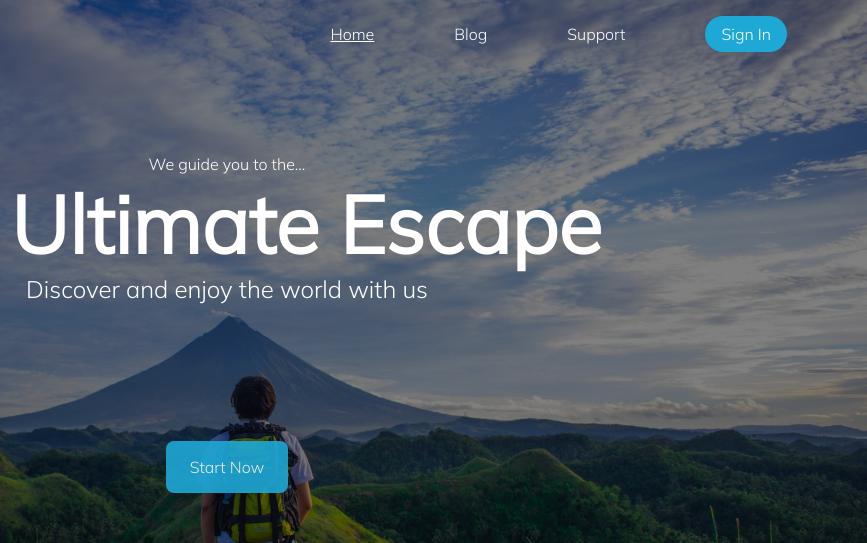
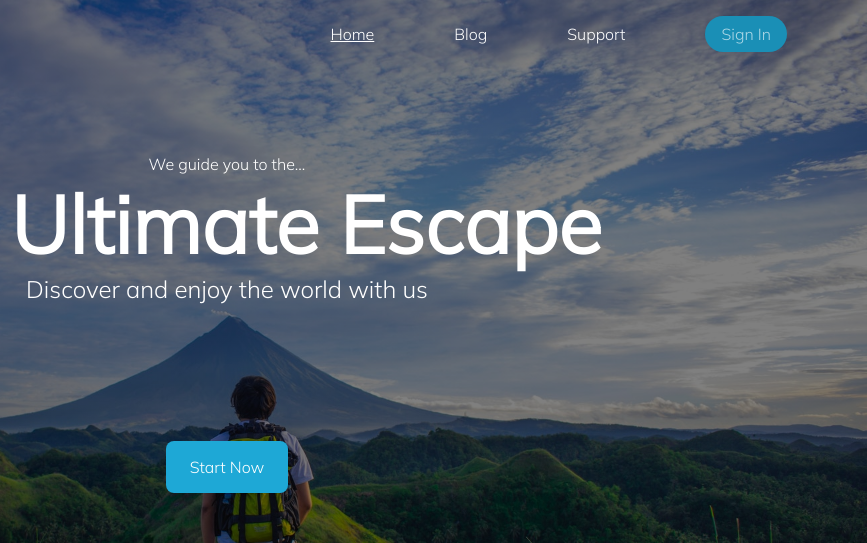
Before and after one commit to BryanEgbert/Simple-Website, a plain HTML site: page index.html in a window 1280 px wide. In both pictures the pointer is over the link "Sign In". Shown: the top 543 px of the page, 413-1280 px from the left. Drawn offline with Linux system fonts and the light colour scheme.

Commit message:
minor changes

```diff
--- a/css/header.css
+++ b/css/header.css
@@ -32,7 +32,6 @@ a {
 .nav .sign {
     display: inline-block;
     background-color: rgb(30, 168, 214);
-    opacity: 0.9;
     padding: 0.5rem 1rem;
     border: hidden;
     border-radius: 50px;
@@ -45,9 +44,7 @@ a {
     text-decoration: underline;
 }
 .nav a.sign:hover {
-    background-color: rgb(30, 168, 214);
-    opacity: 1;
-    color: white;
+    background-color: rgb(26, 143, 182);
     text-decoration: none;
 }
 li.sign {
--- a/css/home.css
+++ b/css/home.css
@@ -36,15 +36,14 @@ h1 {
 }
 .cta span {
     background-color: rgb(30, 168, 214);
-    opacity: 0.9;
     padding: 1rem 1.5rem;
     border: hidden;
     border-radius: 0.5rem;
     margin-bottom: 7rem;
 }
 .cta span:hover {
-    background-color: rgb(30, 168, 214);
-    opacity: 1;
+    background-color: rgb(26, 143, 182);
+    color: lightblue;
 }
 .scroll small {
     color: rgb(53, 51, 51);
```
